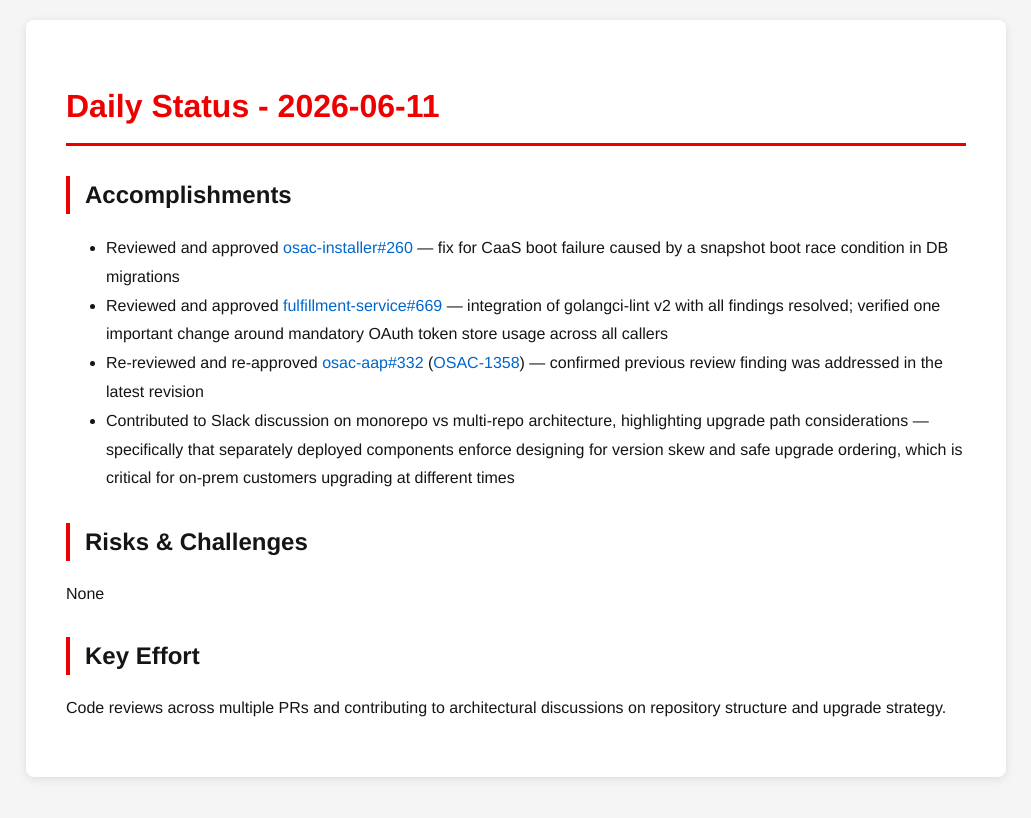
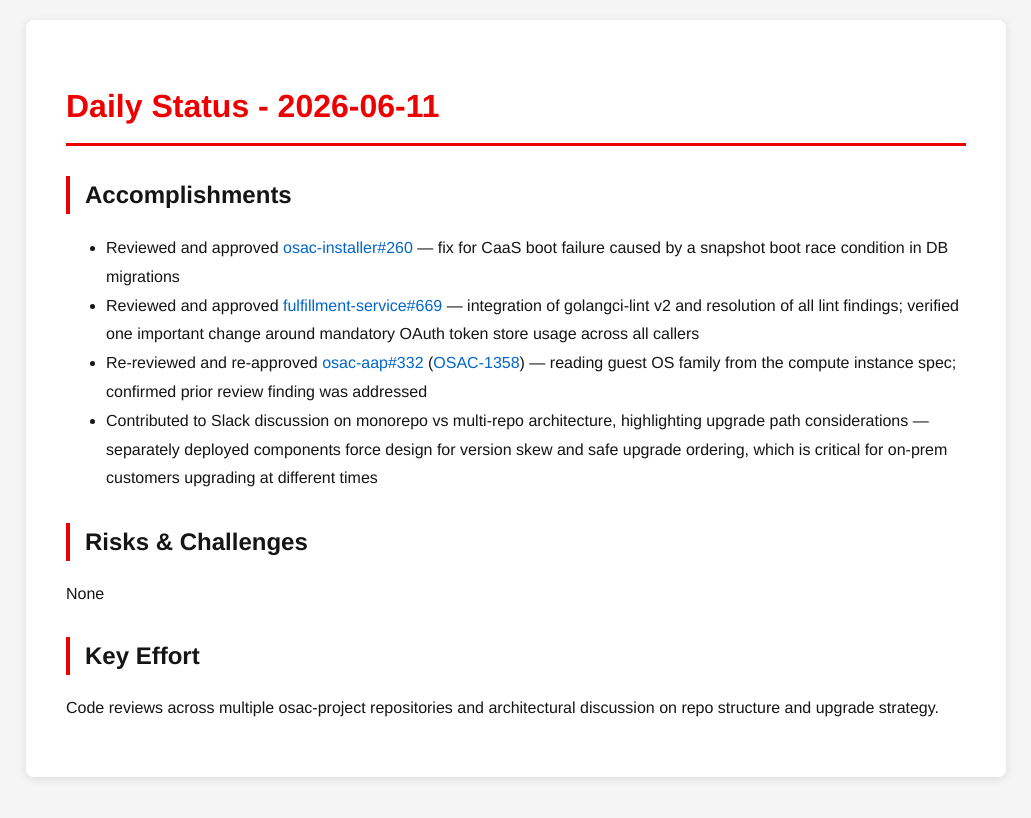
Before and after one commit to tzvatot/daily-status, a Jekyll site: the page built from 2026-06-11.md, in a window 1280 px wide. Shown: the top 818 px of the page, without its empty margins (124-1155 px from the left). Built offline with Jekyll 4.4.1, drawn with Linux system fonts in a browser that asks for light colours.

Commit message:
Daily status update - 2026-06-11

```diff
--- a/2026-06-11.md
+++ b/2026-06-11.md
@@ -8,12 +8,12 @@
 
 ## Accomplishments
 - Reviewed and approved [osac-installer#260](https://github.com/osac-project/osac-installer/pull/260) — fix for CaaS boot failure caused by a snapshot boot race condition in DB migrations
-- Reviewed and approved [fulfillment-service#669](https://github.com/osac-project/fulfillment-service/pull/669) — integration of golangci-lint v2 with all findings resolved; verified one important change around mandatory OAuth token store usage across all callers
-- Re-reviewed and re-approved [osac-aap#332](https://github.com/osac-project/osac-aap/pull/332) ([OSAC-1358](https://redhat.atlassian.net/browse/OSAC-1358)) — confirmed previous review finding was addressed in the latest revision
-- Contributed to Slack discussion on monorepo vs multi-repo architecture, highlighting upgrade path considerations — specifically that separately deployed components enforce designing for version skew and safe upgrade ordering, which is critical for on-prem customers upgrading at different times
+- Reviewed and approved [fulfillment-service#669](https://github.com/osac-project/fulfillment-service/pull/669) — integration of golangci-lint v2 and resolution of all lint findings; verified one important change around mandatory OAuth token store usage across all callers
+- Re-reviewed and re-approved [osac-aap#332](https://github.com/osac-project/osac-aap/pull/332) ([OSAC-1358](https://redhat.atlassian.net/browse/OSAC-1358)) — reading guest OS family from the compute instance spec; confirmed prior review finding was addressed
+- Contributed to Slack discussion on monorepo vs multi-repo architecture, highlighting upgrade path considerations — separately deployed components force design for version skew and safe upgrade ordering, which is critical for on-prem customers upgrading at different times
 
 ## Risks & Challenges
 None
 
 ## Key Effort
-Code reviews across multiple PRs and contributing to architectural discussions on repository structure and upgrade strategy.
+Code reviews across multiple osac-project repositories and architectural discussion on repo structure and upgrade strategy.
```
